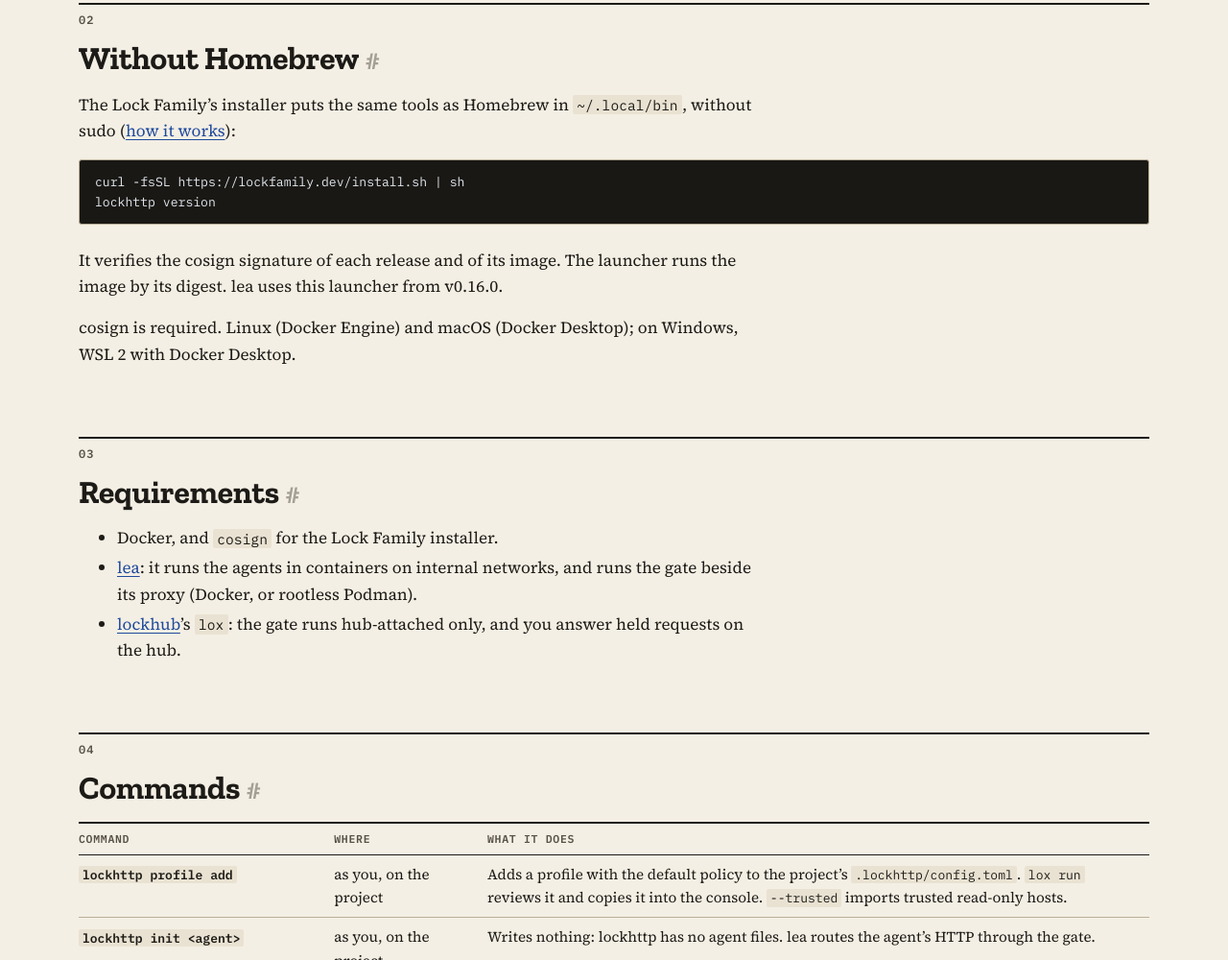
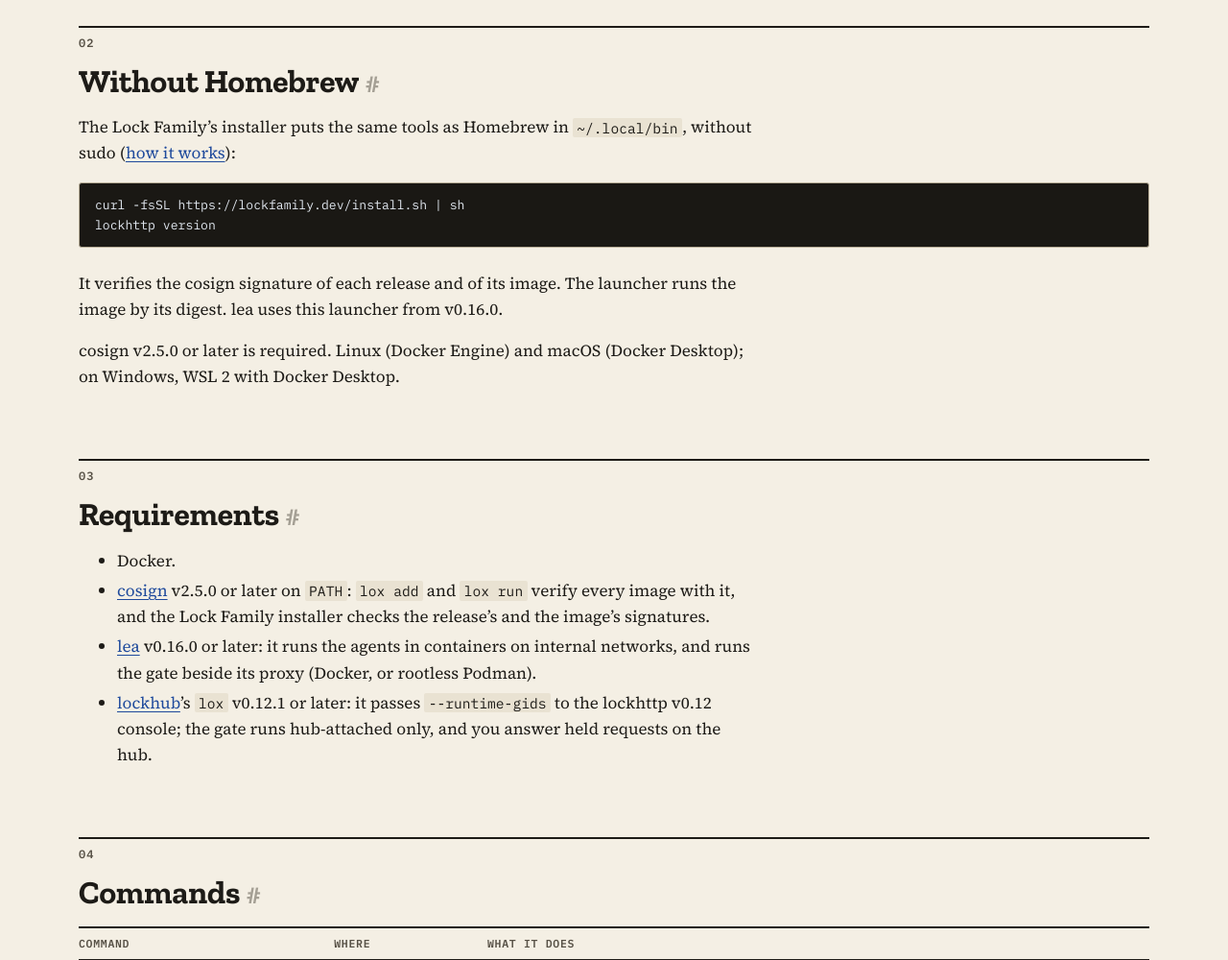
Before and after one commit to DavidGodefroid/lockhttp, a plain HTML site: page site/install/index.html in a window 1280 px wide. Shown: the part 1505-2505 px from the top of the page at 96% size. Drawn offline with Linux system fonts and the light colour scheme.

Commit message:
docs: name lox v0.12.1+ and cosign v2.5.0+ in the install steps (#78)
The lockhttp formula pulls in neither lox nor cosign, and lox add / lox run
verify every image with cosign (v2.5.0 or later). lockhttp v0.12 needs lox
v0.12.1, the first to pass --runtime-gids to its console. Aligns with
lockssh#44 and lockfamily#70.

Co-authored-by: Claude Opus 5.5 <noreply@anthropic.com>

```diff
--- a/site/install/index.html
+++ b/site/install/index.html
@@ -65,9 +65,9 @@
   <div class="install">
     <div class="install-head"><span>Install with Homebrew</span></div>
     <pre tabindex="0" aria-label="Install commands"><code><span class="cmd">brew trust davidgodefroid/tap</span>
-<span class="cmd">brew install davidgodefroid/tap/lox davidgodefroid/tap/lockhttp</span>
+<span class="cmd">brew install davidgodefroid/tap/lockhttp davidgodefroid/tap/lox cosign</span>
 <span class="cmd">brew install davidgodefroid/tap/lea</span></code></pre>
-    <p class="install-note">Homebrew asks you to trust a third-party tap once. <code>brew install davidgodefroid/tap/lockfamily</code> installs the whole family instead.</p>
+    <p class="install-note">Homebrew asks you to trust a third-party tap once. The <code>lockhttp</code> formula pulls in neither <code>lox</code> nor cosign: name them with it. <code>brew install davidgodefroid/tap/lockfamily</code> installs the whole family instead, <code>lox</code> and cosign included.</p>
   </div>
   <ol class="steps prose">
     <li><p>In lea’s projects directory (<code>LEA_PROJECTS_DIR</code>), <code>lox add lockhttp</code> asks only for the lock’s name. It writes the policy, runs <code>lockhttp doctor --fix</code>, shows a short review and starts the console.</p>
@@ -94,16 +94,17 @@ lea</code></pre>
 lockhttp version</code></pre>
   <div class="prose">
     <p>It verifies the cosign signature of each release and of its image. The launcher runs the image by its digest. lea uses this launcher from v0.16.0.</p>
-    <p>cosign is required. Linux (Docker Engine) and macOS (Docker Desktop); on Windows, WSL 2 with Docker Desktop.</p>
+    <p>cosign v2.5.0 or later is required. Linux (Docker Engine) and macOS (Docker Desktop); on Windows, WSL 2 with Docker Desktop.</p>
   </div>
 </section>
 
 <section aria-labelledby="requirements">
   <h2 id="requirements">Requirements</h2>
   <ul class="prose">
-    <li>Docker, and <code>cosign</code> for the Lock Family installer.</li>
-    <li><a href="https://github.com/DavidGodefroid/lea">lea</a>: it runs the agents in containers on internal networks, and runs the gate beside its proxy (Docker, or rootless Podman).</li>
-    <li><a href="https://github.com/DavidGodefroid/lockhub">lockhub</a>’s <code>lox</code>: the gate runs hub-attached only, and you answer held requests on the hub.</li>
+    <li>Docker.</li>
+    <li><a href="https://docs.sigstore.dev/cosign/system_config/installation/">cosign</a> v2.5.0 or later on <code>PATH</code>: <code>lox add</code> and <code>lox run</code> verify every image with it, and the Lock Family installer checks the release’s and the image’s signatures.</li>
+    <li><a href="https://github.com/DavidGodefroid/lea">lea</a> v0.16.0 or later: it runs the agents in containers on internal networks, and runs the gate beside its proxy (Docker, or rootless Podman).</li>
+    <li><a href="https://github.com/DavidGodefroid/lockhub">lockhub</a>’s <code>lox</code> v0.12.1 or later: it passes <code>--runtime-gids</code> to the lockhttp v0.12 console; the gate runs hub-attached only, and you answer held requests on the hub.</li>
   </ul>
 </section>
 
```
Also changed, not shown: site/index.html (+2 -2 lines), 3 other files.
